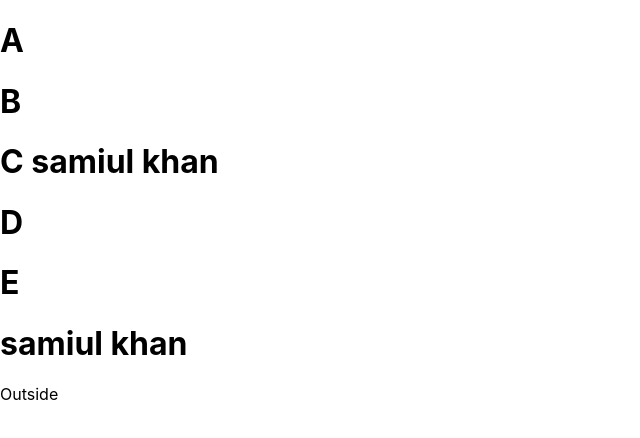
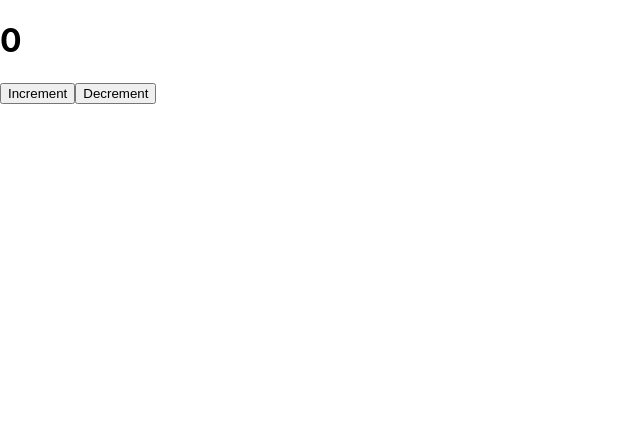
Before and after one commit to geeksterin/fs-02-08-03b1-React-, a React (Create React App) app in the folder CRA/reactstart/: page / in a window 1280 px wide. Shown: the top 438 px of the page, without its empty margins (0-640 px from the left). Built offline with nearby package versions, Linux system fonts and the light colour scheme.

Commit message:
global context

```diff
--- a/CRA/reactstart/package.json
+++ b/CRA/reactstart/package.json
@@ -7,6 +7,7 @@
     "@testing-library/react": "^13.4.0",
     "@testing-library/user-event": "^13.5.0",
     "axios": "^1.6.1",
+    "firebase": "^10.6.0",
     "react": "^18.2.0",
     "react-dom": "^18.2.0",
     "react-router-dom": "^6.18.0",
--- a/CRA/reactstart/src/App.js
+++ b/CRA/reactstart/src/App.js
@@ -24,6 +24,7 @@ import Users from "./Pages/Users";
 import User from "./Pages/User";
 import UseReducercomp from "./UseReducer/UseReducercomp";
 import MultiCounter from "./UseReducer/MultiCounter";
+import ComplexCounter from "./Components/ComplexCounter";
 
 function App() {
   // const inlineStyle = {
@@ -57,7 +58,7 @@ function App() {
       <h1>I am below BrowserRoyter</h1> */}
       {/* <UseReducercomp /> */}
       {/* <MultiCounter /> */}
-      <A />
+      <ComplexCounter />
     </>
   );
 }
--- /dev/null
+++ b/CRA/reactstart/src/Components/ComplexCounter.js
@@ -0,0 +1,15 @@
+import React from "react";
+import MainCounter from "./MainCounter";
+import Incrememt from "./Incrememt";
+import Decrement from "./Decrement";
+function ComplexCounter() {
+  return (
+    <>
+      <MainCounter />
+      <Incrememt />
+      <Decrement />
+    </>
+  );
+}
+
+export default ComplexCounter;
--- /dev/null
+++ b/CRA/reactstart/src/Components/Decrement.js
@@ -0,0 +1,12 @@
+import React from "react";
+import { useConsumeContext } from "../globalstatemanager/stateProvide";
+
+function Decrement() {
+  const [state, dispatch] = useConsumeContext();
+  function handleClick() {
+    dispatch({ type: "decrement" });
+  }
+  return <button onClick={handleClick}>Decrement</button>;
+}
+
+export default Decrement;
--- /dev/null
+++ b/CRA/reactstart/src/Components/Incrememt.js
@@ -0,0 +1,12 @@
+import React from "react";
+import { useConsumeContext } from "../globalstatemanager/stateProvide";
+
+function Incrememt() {
+  const [state, dispatch] = useConsumeContext();
+  function handleClick() {
+    dispatch({ type: "increment" });
+  }
+  return <button onClick={handleClick}>Increment</button>;
+}
+
+export default Incrememt;
--- /dev/null
+++ b/CRA/reactstart/src/Components/MainCounter.js
@@ -0,0 +1,14 @@
+import React from "react";
+import { useConsumeContext } from "../globalstatemanager/stateProvide";
+
+function MainCounter() {
+  const [state, dispatch] = useConsumeContext();
+  console.log(state);
+  return (
+    <div>
+      <h1>{state.count}</h1>
+    </div>
+  );
+}
+
+export default MainCounter;
--- /dev/null
+++ b/CRA/reactstart/src/globalstatemanager/stateProvide.js
@@ -0,0 +1,54 @@
+import react, { useContext, useReducer } from "react";
+
+const inititalState = {
+  count: 0,
+};
+
+function reduce(state, action) {
+  switch (action.type) {
+    case "increment":
+      return {
+        ...state,
+        count: state.count + 1,
+      };
+    case "decrement":
+      return {
+        ...state,
+        count: state.count - 1,
+      };
+    case "reset":
+      return {
+        ...state,
+        count: 0,
+      };
+  }
+}
+
+/*
+const [state,dispatch] = useReducer(reduce,state)
+
+<Context.Provider value={[state,dispatch]}>
+<Comp/>
+</Context.Provider>
+
+*/
+
+const CounterContext = react.createContext();
+
+export function ContextProvider({ children }) {
+  return (
+    <CounterContext.Provider value={useReducer(reduce, inititalState)}>
+      {children}
+    </CounterContext.Provider>
+  );
+}
+
+export function useConsumeContext() {
+  return useContext(CounterContext);
+}
+
+/**
+ <ContextProvider>
+ <Comp/>
+ </ContextProvider>
+ */
--- a/CRA/reactstart/src/index.js
+++ b/CRA/reactstart/src/index.js
@@ -2,9 +2,14 @@ import React from "react";
 import ReactDOM from "react-dom/client";
 import "./index.css";
 import App from "./App";
+import { ContextProvider } from "./globalstatemanager/stateProvide";
 
 const root = ReactDOM.createRoot(document.getElementById("root"));
-root.render(<App />);
+root.render(
+  <ContextProvider>
+    <App />
+  </ContextProvider>
+);
 
 // If you want to start measuring performance in your app, pass a function
 // to log results (for example: reportWebVitals(console.log))
```
Also changed, not shown: 2 other files (tests, documents, lock files or other folders).
